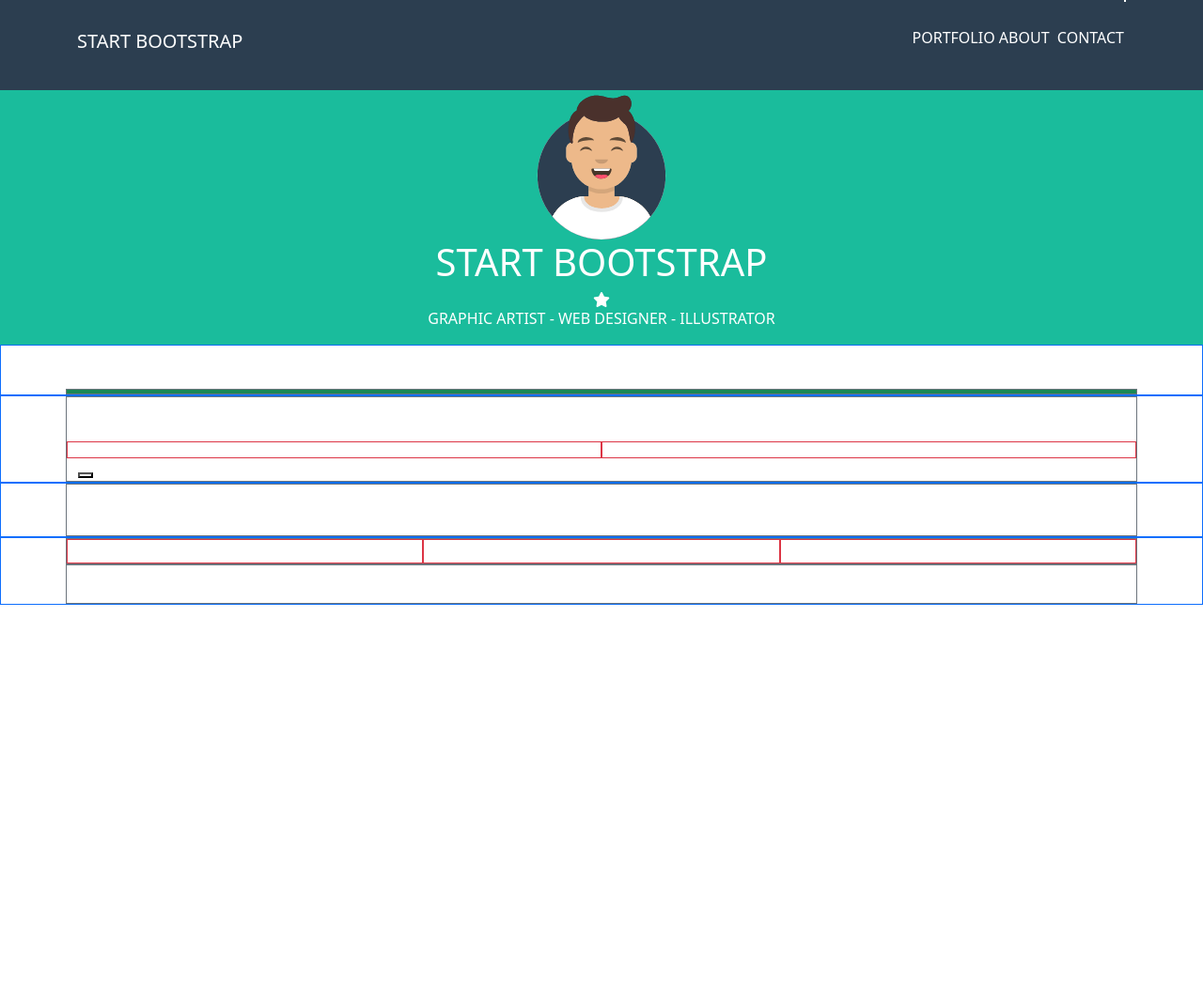
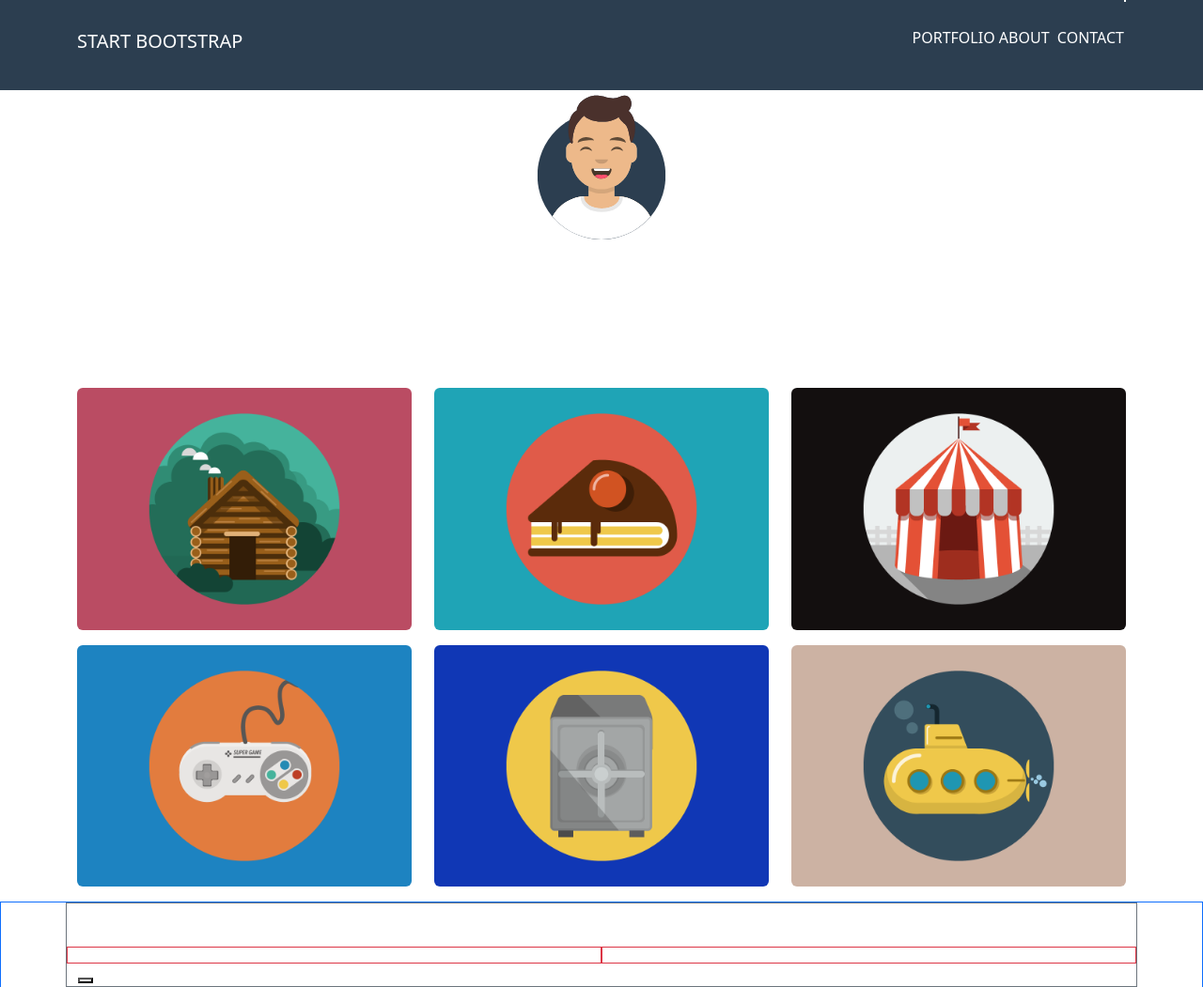
Before and after one commit to HiranyaRanawaka99/html-css-bootstrap-freelancer, a plain HTML site: page index.html in a window 1280 px wide. Shown: the top 1051 px of the page at 94% size. Before the commit the page ends 800 px from the top, so only its background shows below. Drawn offline with nearby package versions, Linux system fonts and the light colour scheme.

Commit message:
feat: Portfolio

```diff
--- a/assets/css/style.css
+++ b/assets/css/style.css
@@ -8,6 +8,10 @@
 
 body {
     color: white;
+}
+
+img {
+    width: 100%;
 }
 
 
--- a/index.html
+++ b/index.html
@@ -28,7 +28,7 @@
 
     <!-- MAIN -->
     <main>
-        <section id="jumbotron" class="text-center">
+        <section id="jumbotron class="pb-1"" class="text-center">
             <div class="container d-flex flex-column align-items-center">
                 <div>
                     <img src="assets/img/avatar.svg" alt="avatar" class="jumbo-avatar">
@@ -44,21 +44,39 @@
             </div>
         </section>
 
-        <section class="portfolio container-fluid border border-primary">
-            <h2> PORTFOLIO</h2>
-                <div class="container border border-secondary">
+        <section id="portfolio">
+            <h2>PORTFOLIO</h2>
+                <div class="container">
                     <div class="row">
-                        <div class="col-sm-12 col-md-6 col-lg-4 border border-success">
+                        <div class="col-sm-12 col-md-6 col-lg-4">
+                            <div class="pb-3">
+                                <img src="assets/img/cabin.png" alt="cabin" class="rounded">
+                            </div>
                         </div>
-                        <div class="col-sm-12 col-md-6 col-lg-4 border border-success">
+                        <div class="col-sm-12 col-md-6 col-lg-4">
+                            <div class="pb-3">
+                                <img src="assets/img/cake.png" alt="cake" class="rounded">
+                            </div>
                         </div>
-                        <div class="col-sm-12 col-md-6 col-lg-4 border border-success">
+                        <div class="col-sm-12 col-md-6 col-lg-4">
+                            <div class="pb-3">
+                                <img src="assets/img/circus.png" alt="circus" class="rounded">
+                            </div>
                         </div>
-                        <div class="col-sm-12 col-md-6 col-lg-4 border border-success">
+                        <div class="col-sm-12 col-md-6 col-lg-4">
+                            <div class="pb-3">
+                                <img src="assets/img/game.png" alt="game" class="rounded">
+                            </div>
                         </div>
-                        <div class="col-sm-12 col-md-6 col-lg-4 border border-success">
+                        <div class="col-sm-12 col-md-6 col-lg-4">
+                            <div class="pb-3">
+                             <img src="assets/img/safe.png" alt="dafe" class="rounded">
+                            </div>
                         </div>
-                        <div class="col-sm-12 col-md-6 col-lg-4 border border-success">
+                        <div class="col-sm-12 col-md-6 col-lg-4">
+                            <div class="pb-3">
+                                <img src="assets/img/submarine.png" alt="submarine" class="rounded">
+                            </div>
                         </div>
                     </div>
                 </div>
```
